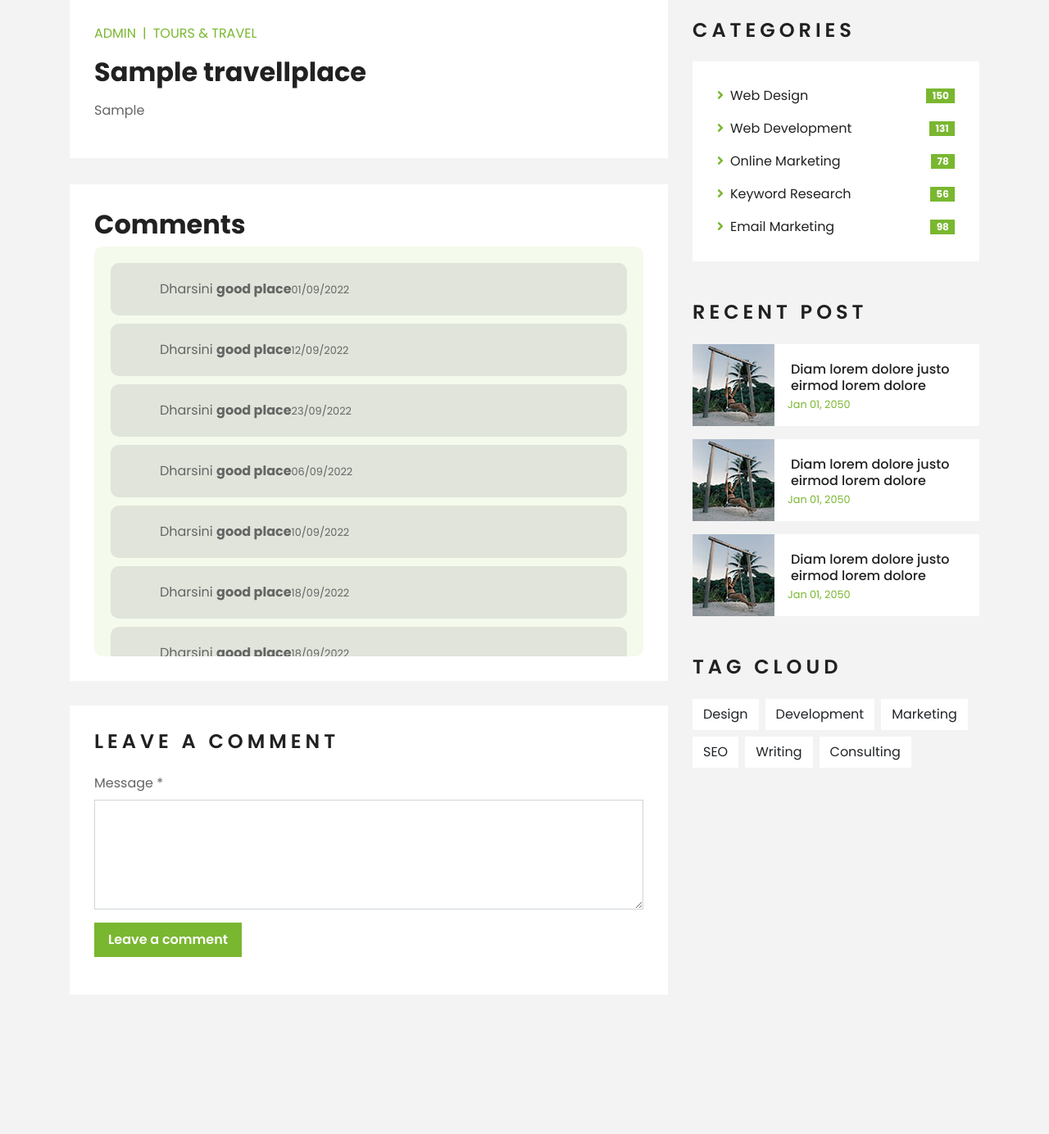
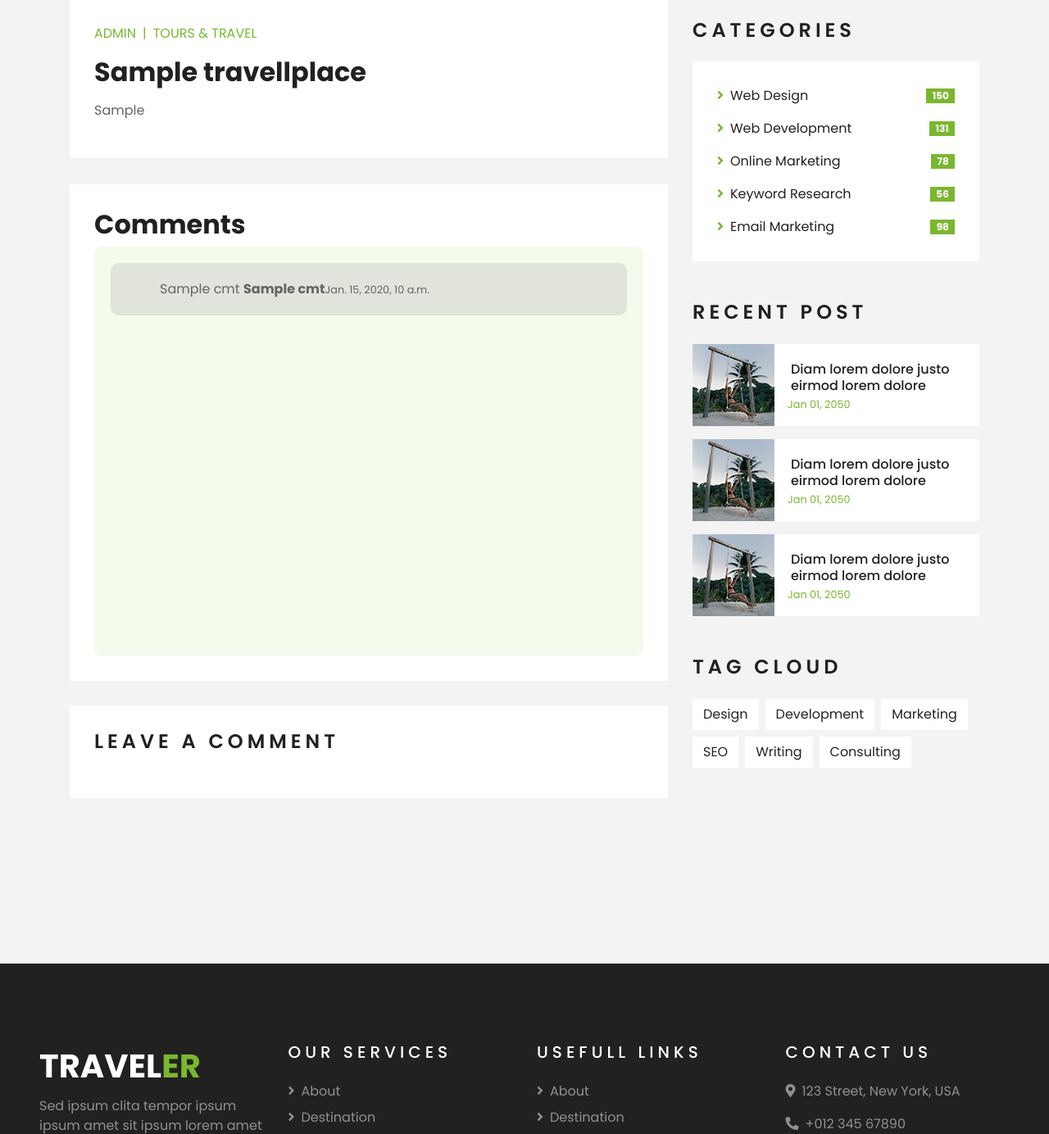
Before and after one commit to DharsiniD/Dream_Destination, a Django app: template Dream_Destination/template/single.html in a window 1280 px wide. Shown: the part 1323-2707 px from the top of the page at 82% size. Run offline with Django 4.2, Linux system fonts and the light colour scheme; tables that the repository leaves empty hold one stand-in row (values such as "Sample post"); the template is opened without the code that fills it: values that come from a table or form of the project are taken from there, most other values are stand-ins (such as "Sample title", 1, 10 or a date in 2020); grey boxes marked "Sample" are stand-in pictures; parts of the project's set-up code (start-up, migrations or seed data) failed here and were passed over; some libraries are stand-ins or nearby versions.

Commit message:
comment setup

```diff
--- a/Dream_Destination/home/urls.py
+++ b/Dream_Destination/home/urls.py
@@ -10,4 +10,5 @@ urlpatterns = [
     path('register1',views.register,name="registerpage"),
     path('logout',views.logout),
 
+
     ]
--- a/Dream_Destination/product/admin.py
+++ b/Dream_Destination/product/admin.py
@@ -3,3 +3,4 @@ from django.contrib import admin
 # Register your models here.
 from . import models
 admin.site.register(models.TravellPlace)
+admin.site.register(models.comments)
--- a/Dream_Destination/product/models.py
+++ b/Dream_Destination/product/models.py
@@ -10,7 +10,7 @@ class TravellPlace(models.Model):
     def __str__(self):
         return self.name
 
-class comments(models.Models):
+class comments(models.Model):
     place=models.ForeignKey(TravellPlace,related_name="commands",on_delete=models.CASCADE)
     name=models.CharField(max_length=200)
     cmt=models.TextField()
--- a/Dream_Destination/product/urls.py
+++ b/Dream_Destination/product/urls.py
@@ -3,5 +3,6 @@ from . import views
 
 
 urlpatterns=[
-    path('',views.details,name="detail_page")
+    path('',views.details,name="detail_page"),
+    path('cmt/',views.commt,name='comments')
 ]
--- a/Dream_Destination/template/single.html
+++ b/Dream_Destination/template/single.html
@@ -33,7 +33,7 @@
             padding:10px ;
             border-radius:10px;
             height:500px;
-            overflow: auto;
+            overflow:auto;
 
         }
         .massage_box p{
@@ -228,17 +228,12 @@
                         <h2>Comments</h2>
 
                         <div class="massage_box">
-                            <p>Dharsini <b>good place<small>01/09/2022</small></b></p>
-                            <p>Dharsini <b>good place<small>12/09/2022</small></b></p>
-                            <p>Dharsini <b>good place<small>23/09/2022</small></b></p>
-                            <p>Dharsini <b>good place<small>06/09/2022</small></b></p>
-                            <p>Dharsini <b>good place<small>10/09/2022</small></b></p>
-                            <p>Dharsini <b>good place<small>18/09/2022</small></b></p>
-                            <p>Dharsini <b>good place<small>18/09/2022</small></b></p>
-                            <p>Dharsini <b>good place<small>18/09/2022</small></b></p>
-                            <p>Dharsini <b>good place<small>18/09/2022</small></b></p>
-                            <p>Dharsini <b>good place<small>18/09/2022</small></b></p>
-                            <p>Dharsini <b>good place<small>18/09/2022</small></b></p>
+
+
+
+                            {% for c in cmt %}
+                            <p>{{c.name}} <b>{{c.cmt}}<small>{{c.date}}</small></b></p>
+                            {% endfor %}
 
                         </div>
 
@@ -251,18 +246,26 @@
                     <!-- Comment Form Start -->
                     <div class="bg-white mb-3" style="padding: 30px;">
                         <h4 class="text-uppercase mb-4" style="letter-spacing: 5px;">Leave a comment</h4>
-                        <form>
+                        <form action="{% url 'comments' %}">
+                            {% if user.is_authenticated %}
 
 
                             <div class="form-group">
                                 <label for="message">Message *</label>
-                                <textarea id="message" cols="30" rows="5" class="form-control"></textarea>
+                                <textarea name='msg' id="message" cols="30" rows="5" class="form-control"></textarea>
+                                <input type="hidden" name="pro_id" value="{{p.id}}">
+
+                                <input type="hidden" name="user" value="{{user.username}}">
                             </div>
+
+
                             <div class="form-group mb-0">
                                 <input type="submit" value="Leave a comment"
                                     class="btn btn-primary font-weight-semi-bold py-2 px-3">
+
                             </div>
-                        </form>
+                            {% endif %}
+                            </form>
                     </div>
                     <!-- Comment Form End -->
                 </div>
```
Also changed, not shown: Dream_Destination/product/views.py (+12 -3 lines), Dream_Destination/home/views.py (line endings or trailing spaces), Dream_Destination/product/migrations/0002_comments.py (added).
